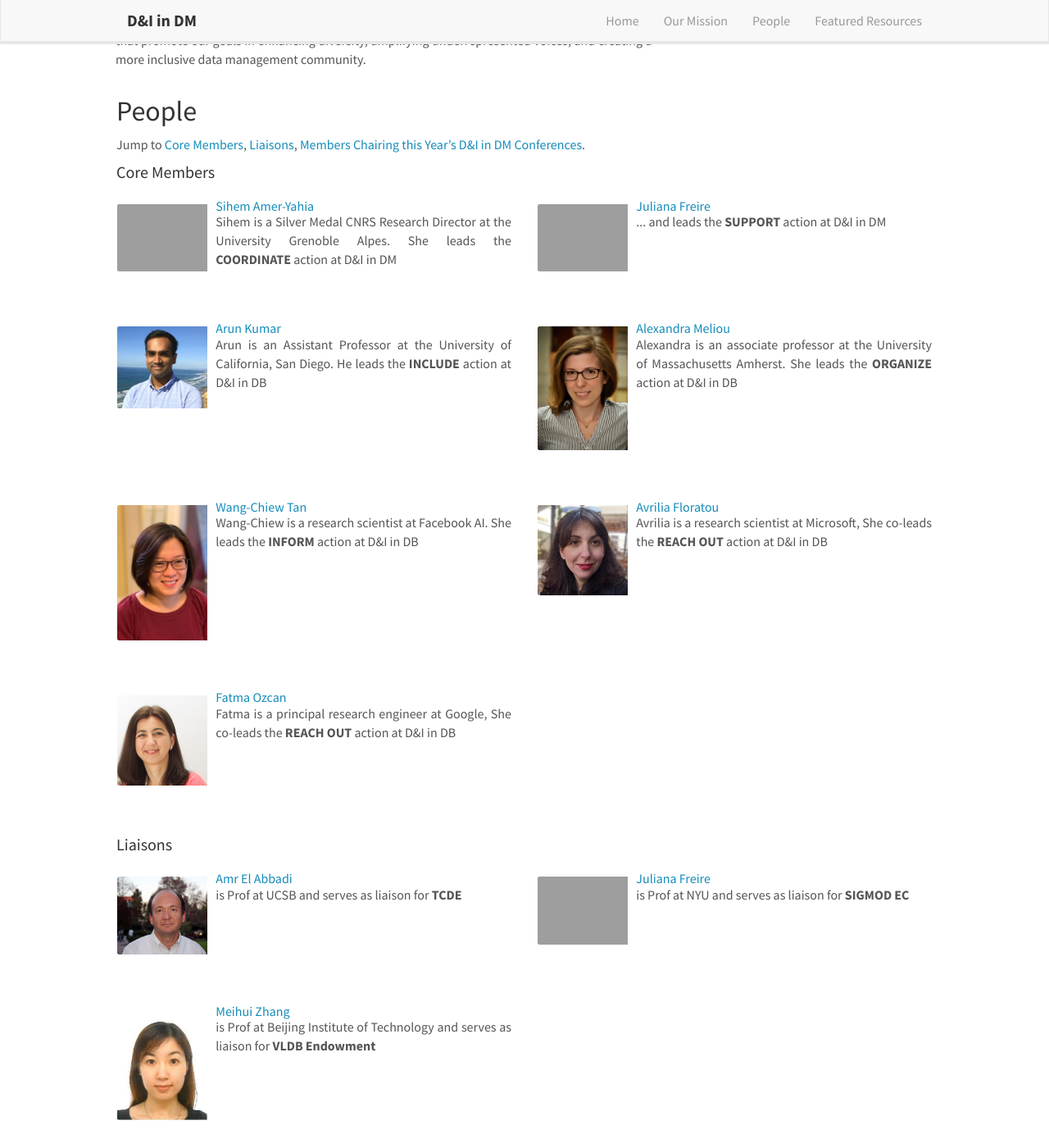
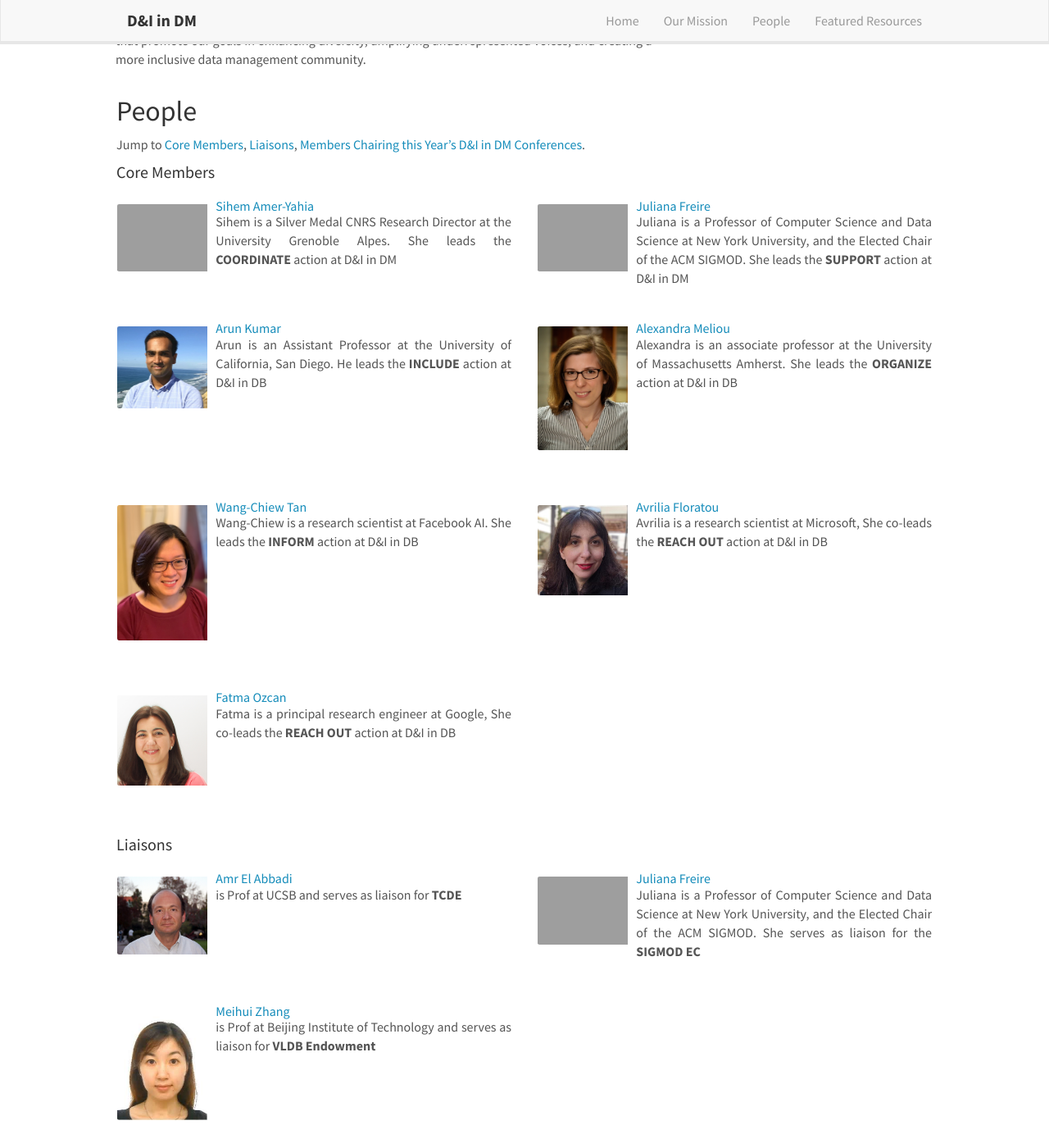
Before and after one commit to zmeihui/dbdni.github.io, a Jekyll site: the page built from index.md, in a window 1280 px wide and 1400 px high, scrolled down 862 px. Shown: the whole window at 82% size. Built offline with Jekyll 4.4.1, drawn with Linux system fonts in a browser that asks for light colours; nearby versions of some CDN libraries; comment, search, counter and statistics services are not loaded.

Commit message:
added info for juliana

```diff
--- a/_data/core_members.yml
+++ b/_data/core_members.yml
@@ -4,8 +4,8 @@
   info: "Sihem is a Silver Medal CNRS Research Director at the University Grenoble Alpes. She leads the <b>COORDINATE</b> action at D&I in DM"
 - name: Juliana Freire
   photo: juliana.jpg
-  web: https://engineering.nyu.edu/faculty/juliana-freire
-  info: "... and leads the <b>SUPPORT</b> action at D&I in DM"
+  web: https://vgc.engineering.nyu.edu/~juliana
+  info: "Juliana is a Professor of Computer Science and Data Science at New York University, and the Elected Chair of the ACM SIGMOD. She leads the <b>SUPPORT</b> action at D&I in DM"
 - name: Arun Kumar
   photo: arun.jpg
   web: http://cseweb.ucsd.edu/~arunkk/
--- a/_data/liaisons.yml
+++ b/_data/liaisons.yml
@@ -4,8 +4,8 @@
   info: "is Prof at UCSB and serves as liaison for <b>TCDE</b>"
 - name: Juliana Freire
   photo: juliana.jpg
-  web: https://engineering.nyu.edu/faculty/juliana-freire
-  info: "is Prof at NYU and serves as liaison for <b>SIGMOD EC</b>"
+  web: https://vgc.engineering.nyu.edu/~juliana
+  info: "Juliana is a Professor of Computer Science and Data Science at New York University, and the Elected Chair of the ACM SIGMOD. She serves as liaison for the  <b>SIGMOD EC</b>"
 - name: Meihui Zhang
   photo: meihui.jpg
   web: https://www.linkedin.com/checkpoint/challengesV2/AQEH57xOLikWkQAAAXe7vYi6ECj4iOBJnkvpyHJOSGLkXfnkxrL4EOF4-uMdsG9g417sGmBY9bP-cZ85DtZb2Szgu3PUFJc1JA?original_referer=https%3A%2F%2Fwww.google.com%2F
```
